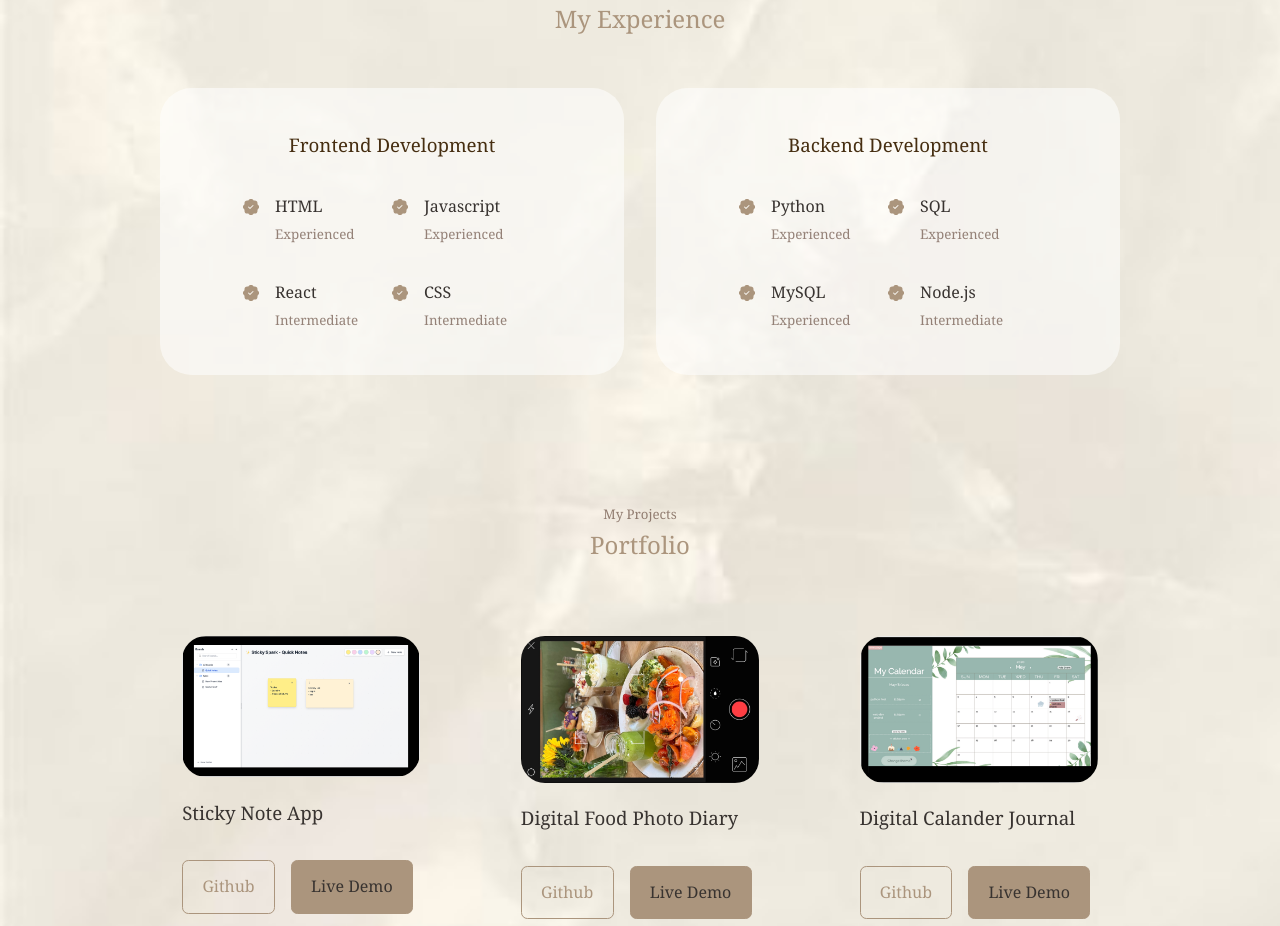
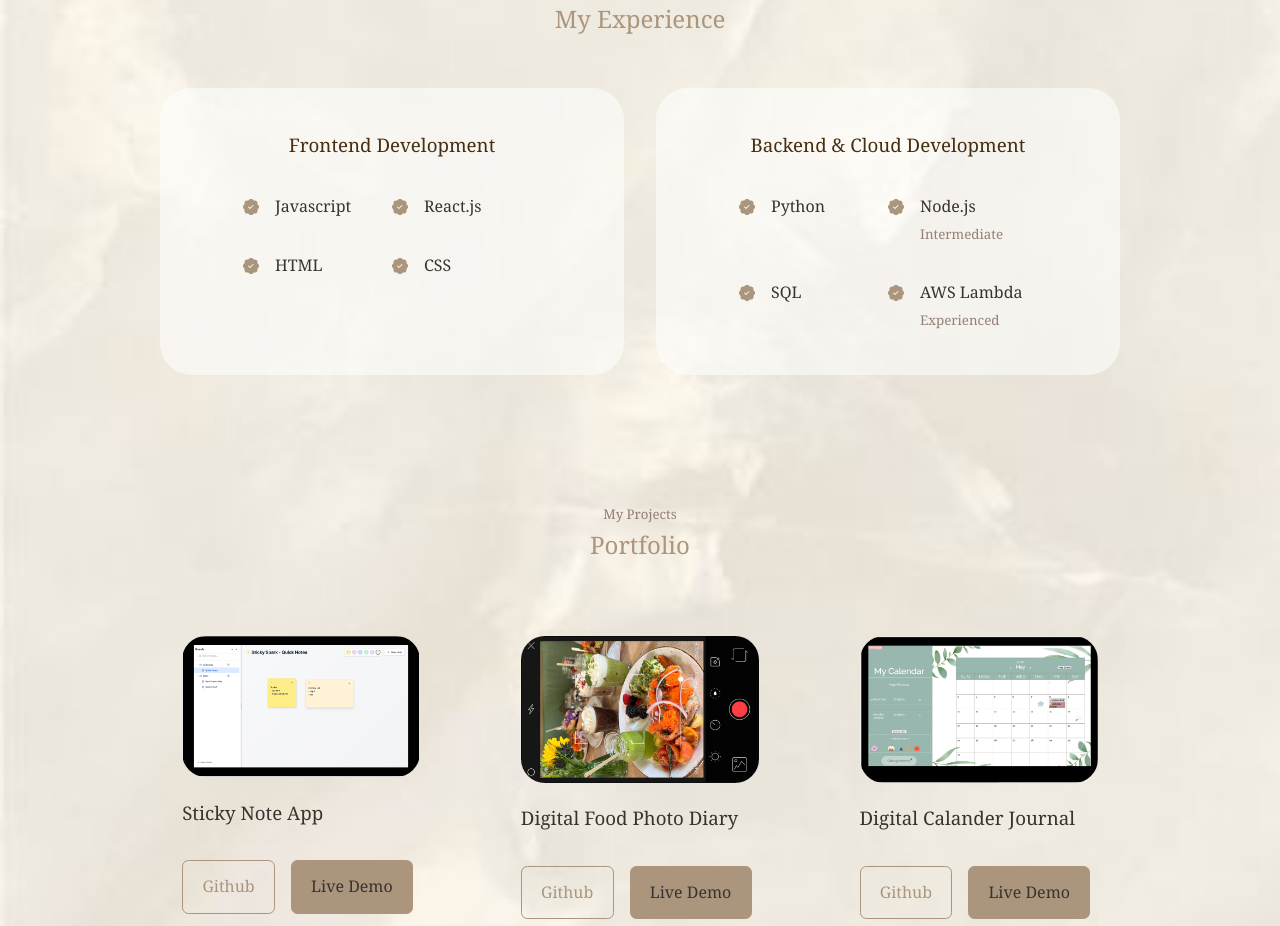
Before and after one commit to syuan2000/React-Portfolio-Brown, a React (Create React App) app: page / in a window 1280 px wide. Shown: the part 1860-2786 px from the top of the page. Built offline with nearby package versions, Linux system fonts and the light colour scheme.

Commit message:
Update Experience.js

```diff
--- a/src/components/experience/Experience.js
+++ b/src/components/experience/Experience.js
@@ -11,58 +11,40 @@ const Experience = () => {
         <div class="experience__frontend">
           <h3>Frontend Development</h3>
           <div className="experience__content">
+
             <article className="experience__details">
               <BsPatchCheckFill className='experience__details_icon'/>
               <div>
-                <h4>HTML</h4>
-                <small className='text-light'>Experienced</small>
+                <h4>Javascript</h4>
               </div>
             </article>
             <article className="experience__details">
               <BsPatchCheckFill className='experience__details_icon'/>
               <div>
-                <h4>Javascript</h4>
-                <small className='text-light'>Experienced</small>
+                <h4>React.js</h4>
               </div>
             </article>
             <article className="experience__details">
               <BsPatchCheckFill className='experience__details_icon'/>
               <div>
-                <h4>React</h4>
-                <small className='text-light'>Intermediate</small>
+                <h4>HTML</h4>
               </div>
             </article>
             <article className="experience__details">
               <BsPatchCheckFill className='experience__details_icon'/>
               <div>
                 <h4>CSS</h4>
-                <small className='text-light'>Intermediate</small>
               </div>
             </article>
           </div>
         </div>
         <div class="experience__backend">
-        <h3>Backend Development</h3>
+        <h3>Backend & Cloud Development</h3>
           <div className="experience__content">
             <article className="experience__details">
               <BsPatchCheckFill className='experience__details_icon'/>
               <div>
                 <h4>Python</h4>
-                <small className='text-light'>Experienced</small>
-              </div>
-            </article>
-            <article className="experience__details">
-              <BsPatchCheckFill className='experience__details_icon'/>
-              <div>
-                <h4>SQL</h4>
-                <small className='text-light'>Experienced</small>
-              </div>
-            </article>
-            <article className="experience__details">
-              <BsPatchCheckFill className='experience__details_icon'/>
-              <div>
-                <h4>MySQL</h4>
-                <small className='text-light'>Experienced</small>
               </div>
             </article>
             <article className="experience__details">
@@ -72,6 +54,20 @@ const Experience = () => {
                 <small className='text-light'>Intermediate</small>
               </div>
             </article>
+            <article className="experience__details">
+              <BsPatchCheckFill className='experience__details_icon'/>
+              <div>
+                <h4>SQL</h4>
+              </div>
+            </article>
+            <article className="experience__details">
+              <BsPatchCheckFill className='experience__details_icon'/>
+              <div>
+                <h4>AWS Lambda</h4>
+                <small className='text-light'>Experienced</small>
+              </div>
+            </article>
+
           </div>
         </div>
       </div>
```
